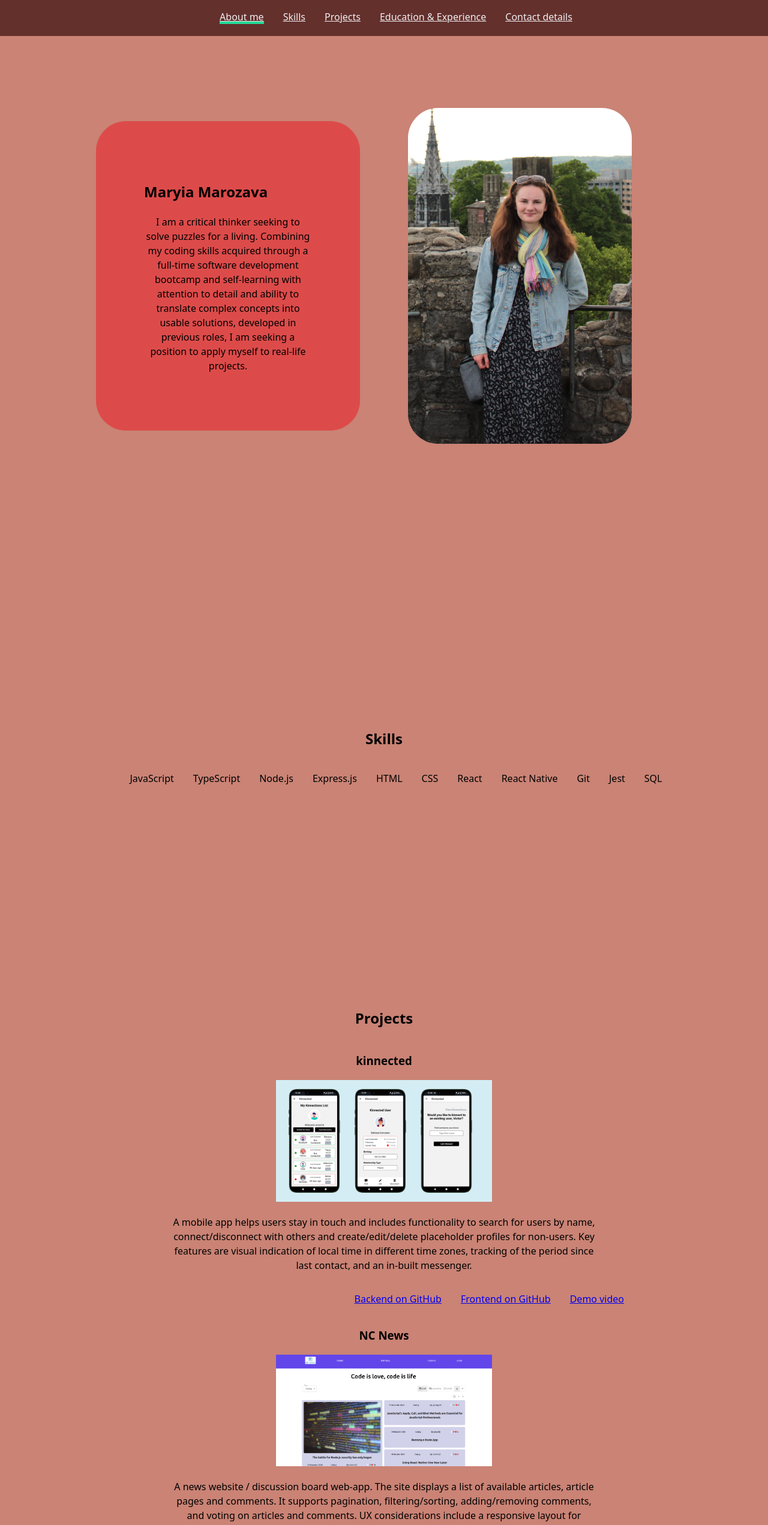
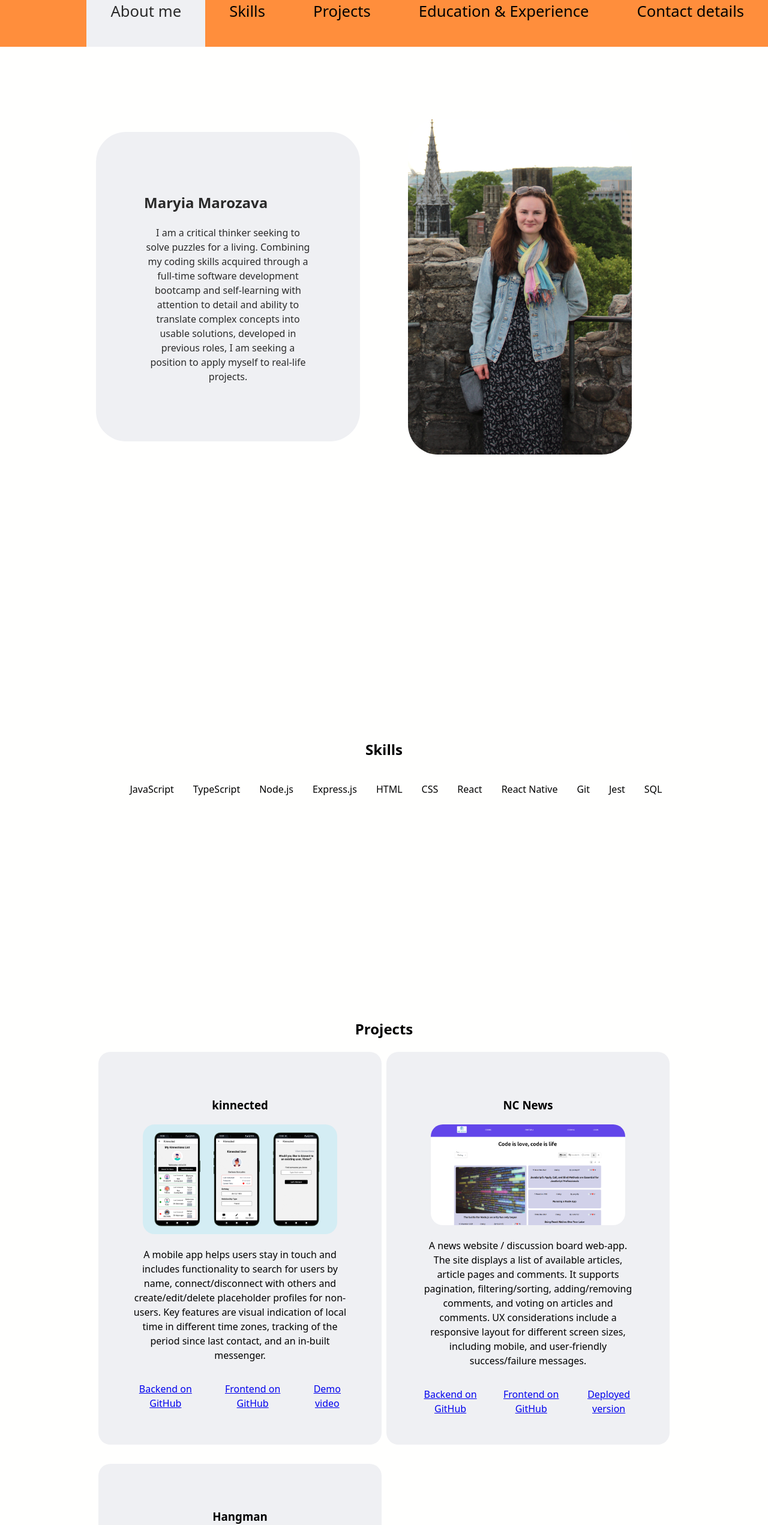
Before and after one commit to marmaryia/portfolio-website, a React (Vite) app: page / in a window 1280 px wide. Shown: the top 2543 px of the page at 60% size. Built offline with nearby package versions, Linux system fonts and the light colour scheme.

Commit message:
add containers and backgrounds to components

```diff
--- a/src/components/ContactDetails.jsx
+++ b/src/components/ContactDetails.jsx
@@ -6,7 +6,7 @@ function ContactDetails({ refCallback }) {
       <h2>Contact Details</h2>
 
       <div className="contacts-container">
-        <img src="contacts-img.JPG" alt="photo" className="profile-img" />
+        <img src="contacts-img-sq.JPG" alt="photo" className="contact-img" />
         <ul className="contacts-list">
           <li className="email-container">
             <a href="marozavamaryia@gmail.com">marozavamaryia@gmail.com</a>
--- a/src/components/EducationExperience.jsx
+++ b/src/components/EducationExperience.jsx
@@ -8,7 +8,7 @@ function EducationExperience({ refCallback }) {
       ref={refCallback}
       className="main-section"
     >
-      <h2>Edication & Experience</h2>
+      <h2>Education & Experience</h2>
       <ExEdTimeline />
     </section>
   );
--- a/src/components/ExEdTimeline.jsx
+++ b/src/components/ExEdTimeline.jsx
@@ -30,14 +30,16 @@ function ExEdTimeline() {
           <TimelineConnector />
         </TimelineSeparator>
         <TimelineContent sx={{ py: "12px", px: 2 }}>
+          <div className="timeline-content-card">
             <h3>Software Development Trainee</h3>
             <h4>Northcoders, UK (remote)</h4>
             <p>
-            Mastered the fundamentals of coding with JavaScript, studied common
-            software engineering tools and techniques, explored APIs, relational
-            databases, frontend and backend development, practised TDD and
-            pair-programming, created full-stack projects
+              Mastered the fundamentals of coding with JavaScript, studied
+              common software engineering tools and techniques, explored APIs,
+              relational databases, frontend and backend development, practised
+              TDD and pair-programming, created full-stack projects
             </p>
+          </div>
         </TimelineContent>
       </TimelineItem>
       <TimelineItem>
@@ -60,6 +62,7 @@ function ExEdTimeline() {
           <TimelineConnector />
         </TimelineSeparator>
         <TimelineContent sx={{ py: "12px", px: 2 }}>
+          <div className="timeline-content-card">
             <h3>Linguist</h3>
             <h4>TransPerfect Translations Limited, London (hybrid)</h4>
             <p>
@@ -69,6 +72,7 @@ function ExEdTimeline() {
               tests and provided feedback, created and updated style guide
               templates
             </p>
+          </div>
         </TimelineContent>
       </TimelineItem>
       <TimelineItem>
@@ -91,6 +95,7 @@ function ExEdTimeline() {
           <TimelineConnector />
         </TimelineSeparator>
         <TimelineContent sx={{ py: "12px", px: 2 }}>
+          <div className="timeline-content-card">
             <h3>Translator</h3>
             <h4>Nimteko LLC, Minsk (on-site)</h4>
             <p>
@@ -98,6 +103,7 @@ function ExEdTimeline() {
               during phone calls and eye-to-eye meetings, drove integration of
               industry-standard automation tools to improve efficiency
             </p>
+          </div>
         </TimelineContent>
       </TimelineItem>
       <TimelineItem>
@@ -120,6 +126,7 @@ function ExEdTimeline() {
           <TimelineConnector />
         </TimelineSeparator>
         <TimelineContent sx={{ py: "12px", px: 2 }}>
+          <div className="timeline-content-card">
             <h3>Student</h3>
             <h4>Minsk State Linguistic University, Minsk (on-site)</h4>
             <p>
@@ -128,6 +135,7 @@ function ExEdTimeline() {
               interpretation skills in Russian, English, German and Spanish,
               specialised in simultaneous interpretation
             </p>
+          </div>
         </TimelineContent>
       </TimelineItem>
     </Timeline>
--- a/src/components/Projects.jsx
+++ b/src/components/Projects.jsx
@@ -45,9 +45,11 @@ function Projects({ refCallback }) {
   return (
     <section id="projects" ref={refCallback} className="main-section">
       <h2>Projects</h2>
-      {projects.map((project, i) => (
-        <ProjectCard project={project} key={i} />
-      ))}
+      <div className="projects-container">
+        {projects.map((project, i) => (
+          <ProjectCard project={project} key={i} />
+        ))}
+      </div>
     </section>
   );
 }
--- a/src/index.css
+++ b/src/index.css
@@ -8,10 +8,12 @@
   -webkit-font-smoothing: antialiased;
   -moz-osx-font-smoothing: grayscale;
 
-  --primary-color: #f1eef2;
-  --background-color: #ca8375;
-  --header-color: #63302c;
-  --accent-color: #dc4b4a;
+  --text-light: #2a2a2a;
+  --text-dark: #2a2a2a;
+  --background-color: #fffffe;
+  --header-color: #ff8e3c;
+  --accent-color: #eff0f3;
+  --header-color-active: #eff0f3;
 
   background-color: var(--background-color);
 }
--- a/src/styles/About.css
+++ b/src/styles/About.css
@@ -8,6 +8,7 @@
   background-color: var(--accent-color);
   padding: 5em;
   border-radius: 50px;
+  color: var(--text-light);
 }
 
 .profile-img {
--- a/src/styles/ContactDetails.css
+++ b/src/styles/ContactDetails.css
@@ -15,3 +15,8 @@
   display: grid;
   grid-template-columns: 1fr 1fr;
 }
+
+.contact-img {
+  width: 100%;
+  border-radius: 50%;
+}
--- a/src/styles/EducationExperience.css
+++ b/src/styles/EducationExperience.css
@@ -3,3 +3,9 @@
   width: 25px;
   padding: 0.25em;
 }
+
+.timeline-content-card {
+  background-color: var(--accent-color);
+  padding: 1.5em;
+  border-radius: 20px;
+}
--- a/src/styles/Header.css
+++ b/src/styles/Header.css
@@ -2,27 +2,41 @@ header {
   position: sticky;
   top: 0;
   background-color: var(--header-color);
-  height: 60px;
+  height: 78px;
   width: 100%;
   z-index: 1;
+  display: flex;
+  align-items: center;
+  justify-content: end;
 }
 
 .header-list {
+  padding: 0;
+  margin: 0;
+  height: 100%;
   list-style-type: none;
   display: inline-flex;
   justify-content: end;
-  gap: 2em;
+  /* gap: 3.5em; */
 }
 
 .header-list li {
   position: relative;
+  height: 100%;
+  align-items: center;
+  padding-left: 2.5em;
+  padding-right: 2.5em;
 }
 
 .header-list li a {
+  font-size: 1.6em;
   color: var(--primary-color);
+  transform: scaleX(0);
+  transition: transform 0.5s ease;
+  text-decoration: none;
 }
 
-.header-list li::before {
+/* .header-list li::before {
   content: "";
   width: 100%;
   height: 0.25rem;
@@ -31,9 +45,10 @@ header {
   bottom: 0;
   left: 0;
   transform: scaleX(0);
-  transition: transform 0.5s ease;
+  transition: transform 0.5s ease;} */
+
+.header-list li.active {
+  transform: scaleX(1);
+  background-color: var(--header-color-active);
+  color: var(--text-light);
 }
-
-.header-list li.active::before {
-  transform: scaleX(1);
-}
--- a/src/styles/Projects.css
+++ b/src/styles/Projects.css
@@ -1,9 +1,17 @@
 .project-card {
   width: 75%;
+
+  border-radius: 20px;
+  background-color: var(--accent-color);
+  padding: 3.5em;
+  padding-bottom: 2em;
+  /* figure out spacing */
+  margin-bottom: 2em;
 }
 
 .project-img {
-  max-width: 50%;
+  max-width: 90%;
+  border-radius: 20px;
 }
 
 .project-card ul {
@@ -12,4 +20,12 @@
   width: 100%;
   justify-content: end;
   gap: 2em;
+  padding-left: 0;
 }
+
+.projects-container {
+  display: grid;
+  grid-template-columns: 50% 50%;
+  align-content: center;
+  justify-items: center;
+}
```
Also changed, not shown: public/contacts-img-sq.JPG (added). Lines whose indentation alone changed are shown as unchanged.
